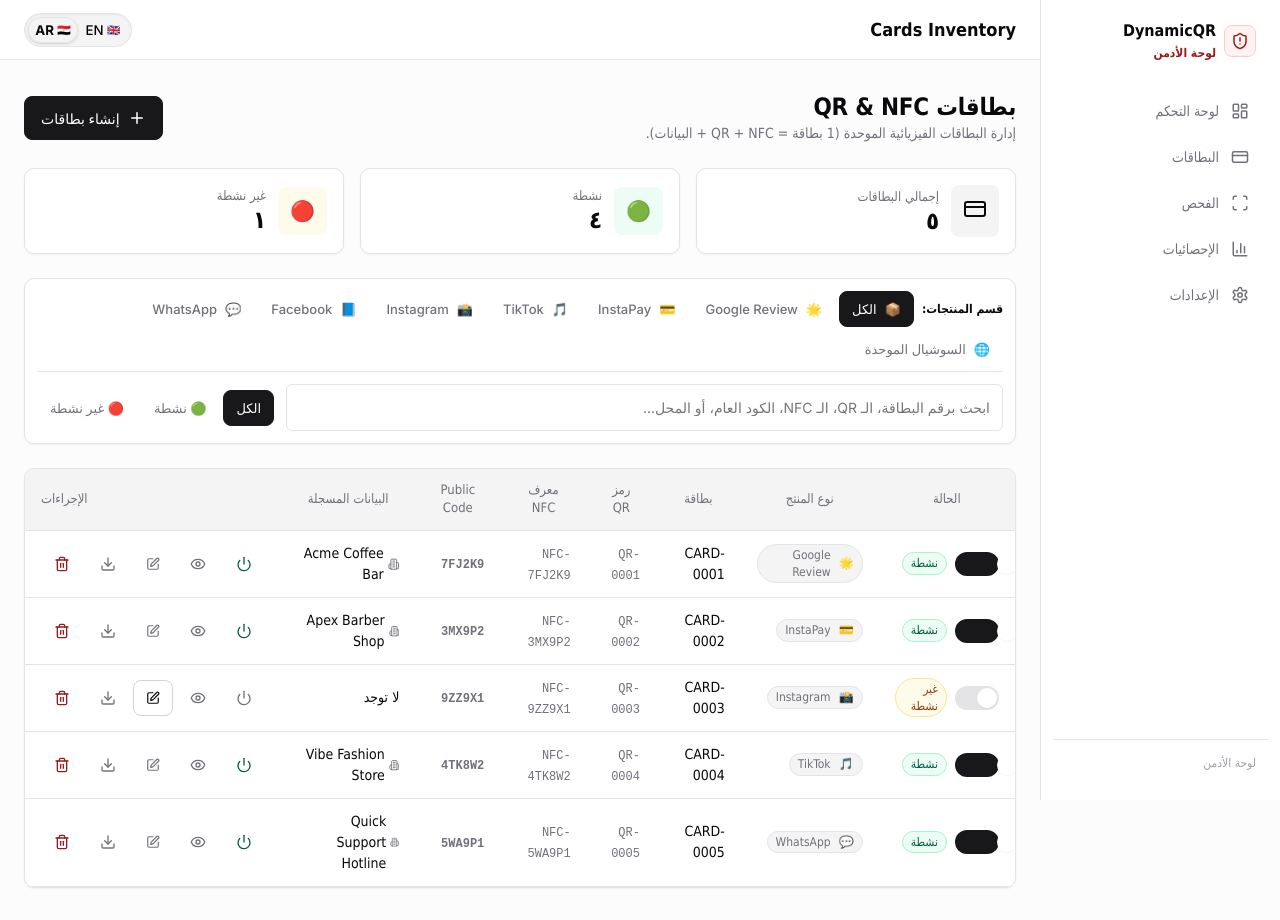
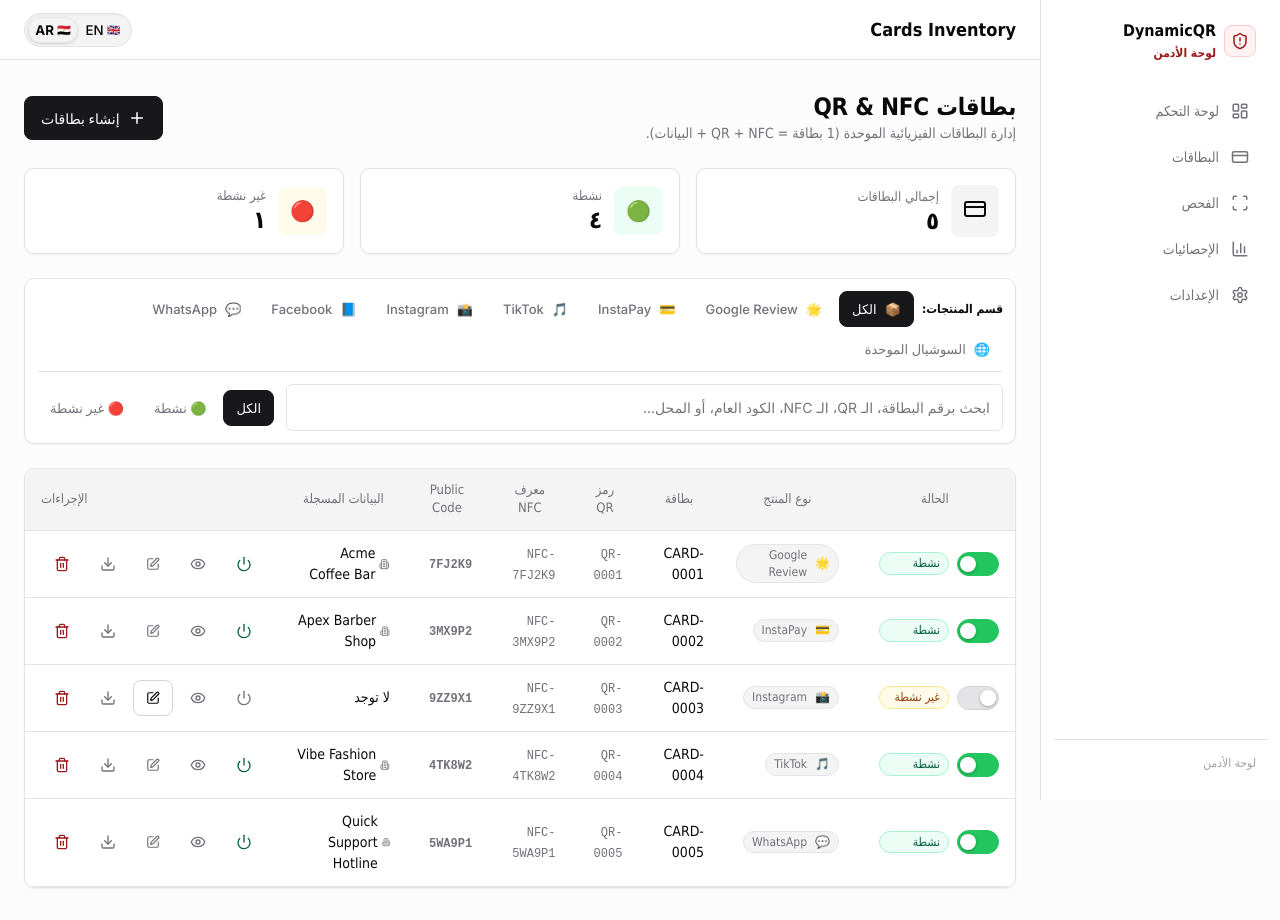
Before and after one commit to riadkassab8/nfc-card, a React (Vite) app: page /admin/qr-nfc in a window 1280 px wide. Built offline with nearby package versions, Linux system fonts and the light colour scheme.

Commit message:
Fix Toggle component RTL overflow and eliminate layout shifts

```diff
--- a/src/components/ui/Badge.tsx
+++ b/src/components/ui/Badge.tsx
@@ -4,9 +4,10 @@
 export interface BadgeProps {
   variant?: 'active' | 'disabled' | 'archived' | 'neutral' | 'success' | 'warning' | 'error';
   children: React.ReactNode;
+  style?: React.CSSProperties;
 }
 
-export const Badge: React.FC<BadgeProps> = ({ variant = 'neutral', children }) => {
+export const Badge: React.FC<BadgeProps> = ({ variant = 'neutral', children, style }) => {
   const { formatStatus } = useTranslation();
 
   const getVariantStyles = () => {
@@ -55,6 +56,7 @@
         borderRadius: 'var(--radius-full)',
         fontWeight: 500,
         ...getVariantStyles(),
+        ...style,
       }}
     >
       {content}
--- a/src/components/ui/Toggle.tsx
+++ b/src/components/ui/Toggle.tsx
@@ -13,10 +13,11 @@
       style={{
         display: 'inline-flex',
         alignItems: 'center',
-        gap: 'var(--space-md)',
+        gap: 'var(--space-sm)',
         cursor: disabled ? 'not-allowed' : 'pointer',
         opacity: disabled ? 0.6 : 1,
         userSelect: 'none',
+        flexShrink: 0,
       }}
     >
       <button
@@ -24,33 +25,43 @@
         role="switch"
         aria-checked={checked}
         disabled={disabled}
-        onClick={() => !disabled && onChange(!checked)}
+        onClick={(e) => {
+          e.preventDefault();
+          e.stopPropagation();
+          if (!disabled) onChange(!checked);
+        }}
         style={{
           position: 'relative',
-          width: '44px',
+          width: '42px',
           height: '24px',
           borderRadius: '9999px',
-          backgroundColor: checked ? 'var(--primary-bg)' : 'var(--bg-surface-active)',
-          border: 'none',
+          backgroundColor: checked ? '#22c55e' : 'var(--bg-surface-active)',
+          border: `1.5px solid ${checked ? '#22c55e' : 'var(--border-strong)'}`,
           padding: '2px',
+          display: 'flex',
+          alignItems: 'center',
+          justifyContent: checked ? 'flex-end' : 'flex-start',
           cursor: disabled ? 'not-allowed' : 'pointer',
-          transition: 'background-color 150ms ease-out',
+          transition: 'all 200ms ease',
+          boxSizing: 'border-box',
+          flexShrink: 0,
+          outline: 'none',
         }}
       >
         <span
           style={{
             display: 'block',
-            width: '20px',
-            height: '20px',
+            width: '16px',
+            height: '16px',
             borderRadius: '50%',
-            backgroundColor: 'var(--bg-surface)',
-            transform: checked ? 'translateX(20px)' : 'translateX(0px)',
-            transition: 'transform 150ms ease-out',
-            boxShadow: 'var(--shadow-subtle)',
+            backgroundColor: '#ffffff',
+            boxShadow: '0 1px 3px rgba(0, 0, 0, 0.3)',
+            transition: 'all 200ms ease',
+            flexShrink: 0,
           }}
         />
       </button>
-      {label && <span className="text-body-medium">{label}</span>}
+      {label && <span className="text-body-medium" style={{ whiteSpace: 'nowrap' }}>{label}</span>}
     </label>
   );
 };
--- a/src/pages/admin/AdminInventoryPage.tsx
+++ b/src/pages/admin/AdminInventoryPage.tsx
@@ -298,13 +298,13 @@
 
                   return (
                     <tr key={card.id} style={{ borderBottom: '1px solid var(--border-subtle)', transition: 'background-color 150ms ease-out' }}>
-                      <td style={{ padding: 'var(--space-md) var(--space-lg)' }}>
+                      <td style={{ padding: 'var(--space-md) var(--space-lg)', minWidth: '160px' }}>
                         <div style={{ display: 'flex', alignItems: 'center', gap: 'var(--space-sm)' }}>
                           <Toggle
                             checked={isActive}
                             onChange={() => handleToggleStatus(card)}
                           />
-                          <Badge variant={isActive ? 'active' : 'warning'}>
+                          <Badge variant={isActive ? 'active' : 'warning'} style={{ flexShrink: 0, minWidth: '70px', textAlign: 'center' }}>
                             {isActive ? t('cards.statusActive') : t('cards.statusInactive')}
                           </Badge>
                         </div>
```
